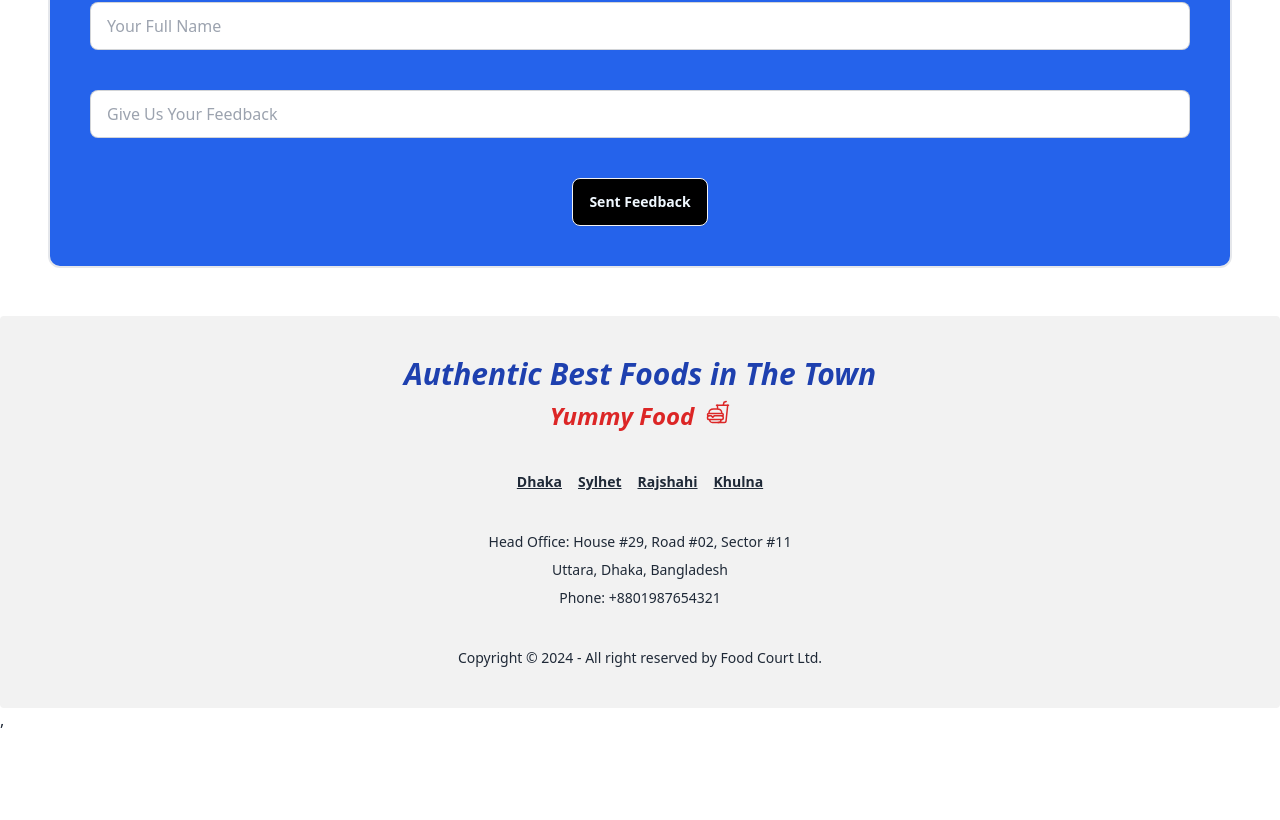
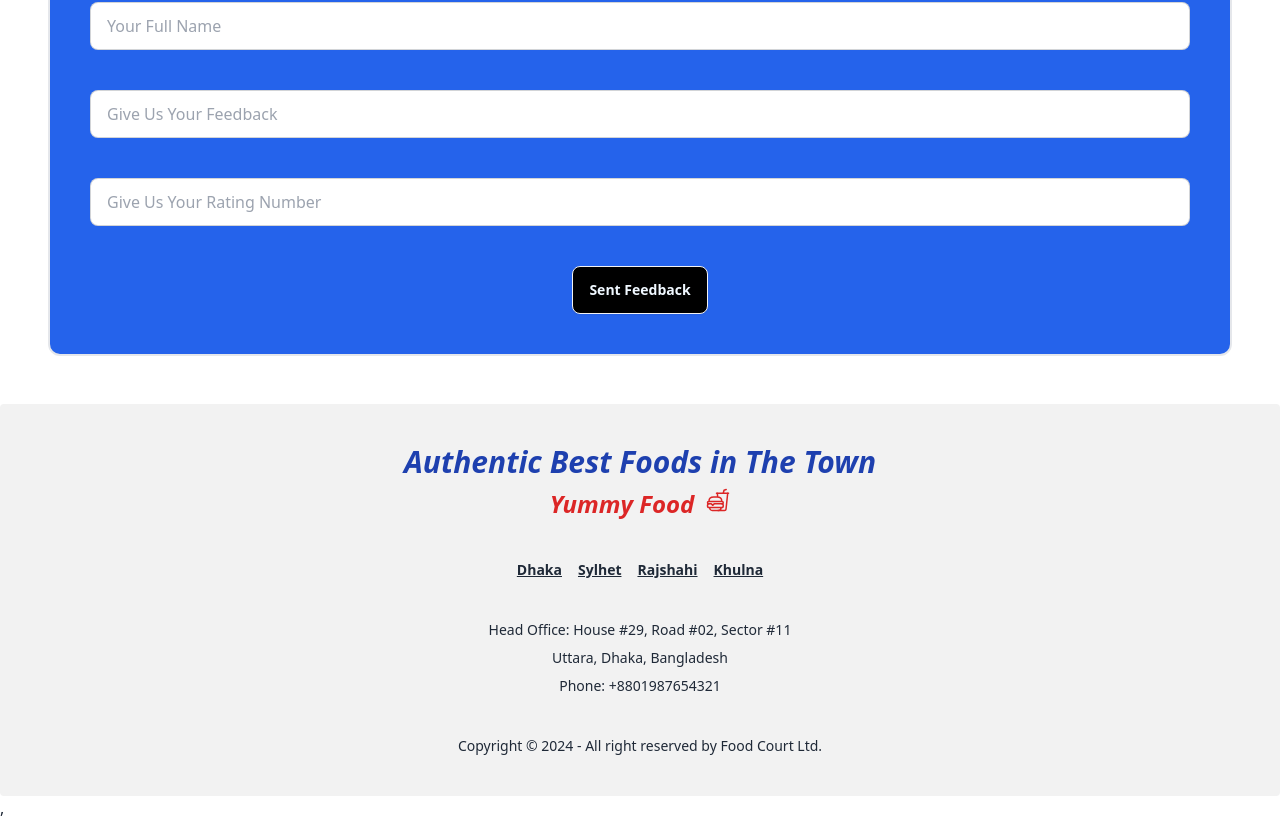
Before and after one commit to muntasirrifat23/restaurant-front, a React (Vite) app: page / in a window 1280 px wide. Shown: the part 2383-3203 px from the top of the page. Before the commit the page ends 3115 px from the top, so only its background shows below. Built offline with nearby package versions, Linux system fonts and the light colour scheme; no server answers.

Commit message:
rating number

```diff
--- a/src/Component/Home/Feedback.jsx
+++ b/src/Component/Home/Feedback.jsx
@@ -5,7 +5,12 @@ const Feedback = () => {
         e.preventDefault();
         const name= e.target.name.value;
         const message= e.target.message.value;
-        const feedback ={name, message};
+        const rating= parseFloat(e.target.rating.value);
+        if (rating < 0 || rating > 5) {
+          Swal.fire("Rating must be between 0 and 5");
+          return;
+      }
+        const feedback ={name, message, rating};
         console.log(feedback);
 
         fetch('http://localhost:5000/feedback', {
@@ -45,6 +50,9 @@ const Feedback = () => {
           <label className="input input-bordered flex items-center m-10">
             <input type="text" className="w-full" placeholder="Give Us Your Feedback" name="message" required />
           </label>
+          <label className="input input-bordered flex items-center m-10">
+            <input type="number" className="w-full" placeholder="Give Us Your Rating Number" name="rating" required min={0} max={5} step={0.1}/>
+          </label>
         </div>
 
         <button className="reserveBtn btn mb-10">Sent Feedback</button>
```
